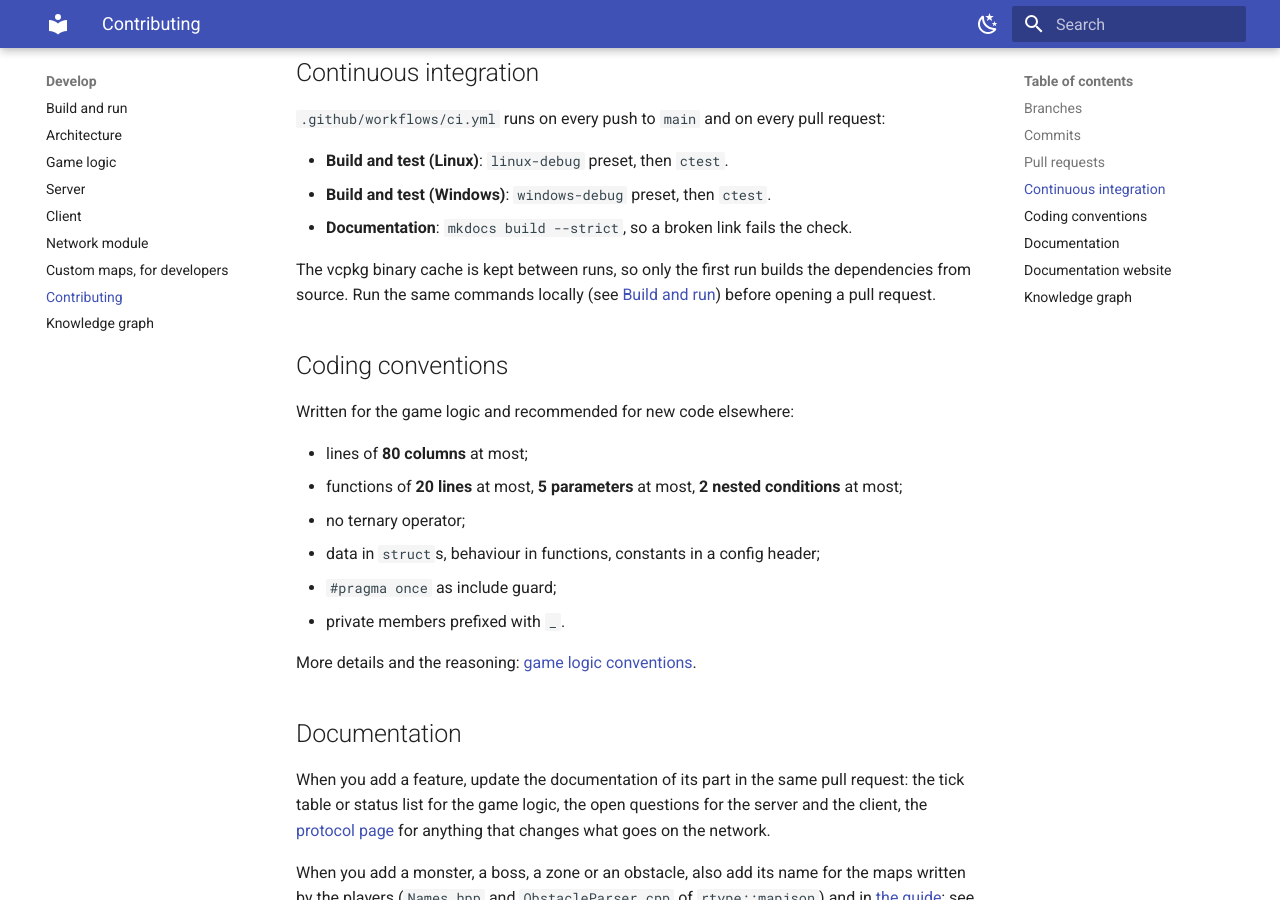
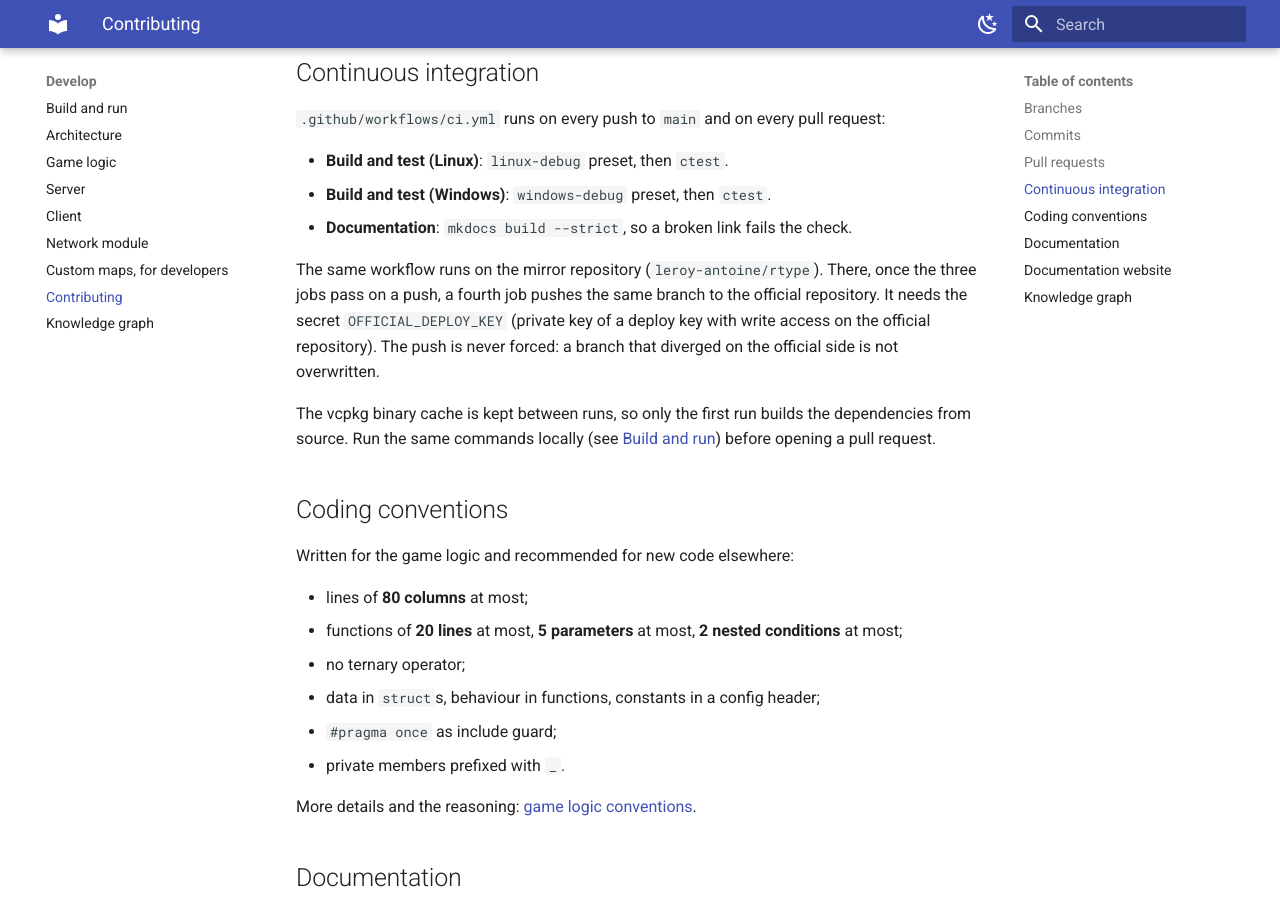
Before and after one commit to leroy-antoine/rtype, an MkDocs documentation site: the page built from docs/contributing.md, in a window 1280 px wide and 900 px high, scrolled down 1009 px. Built offline with MkDocs 1.6.1 and Material for MkDocs 9.7.7, drawn with Linux system fonts in a browser that asks for light colours.

Commit message:
ci: sync the mirror to the official repository once the CI passes

```diff
--- a/docs/contributing.md
+++ b/docs/contributing.md
@@ -36,6 +36,13 @@ request:
 - **Build and test (Linux)**: `linux-debug` preset, then `ctest`.
 - **Build and test (Windows)**: `windows-debug` preset, then `ctest`.
 - **Documentation**: `mkdocs build --strict`, so a broken link fails the check.
+
+The same workflow runs on the mirror repository
+(`leroy-antoine/rtype`). There, once the three jobs pass on a push, a fourth
+job pushes the same branch to the official repository. It needs the secret
+`OFFICIAL_DEPLOY_KEY` (private key of a deploy key with write access on the
+official repository). The push is never forced: a branch that diverged on the
+official side is not overwritten.
 
 The vcpkg binary cache is kept between runs, so only the first run builds the
 dependencies from source. Run the same commands locally (see
```
Also changed, not shown: 1 other file.
